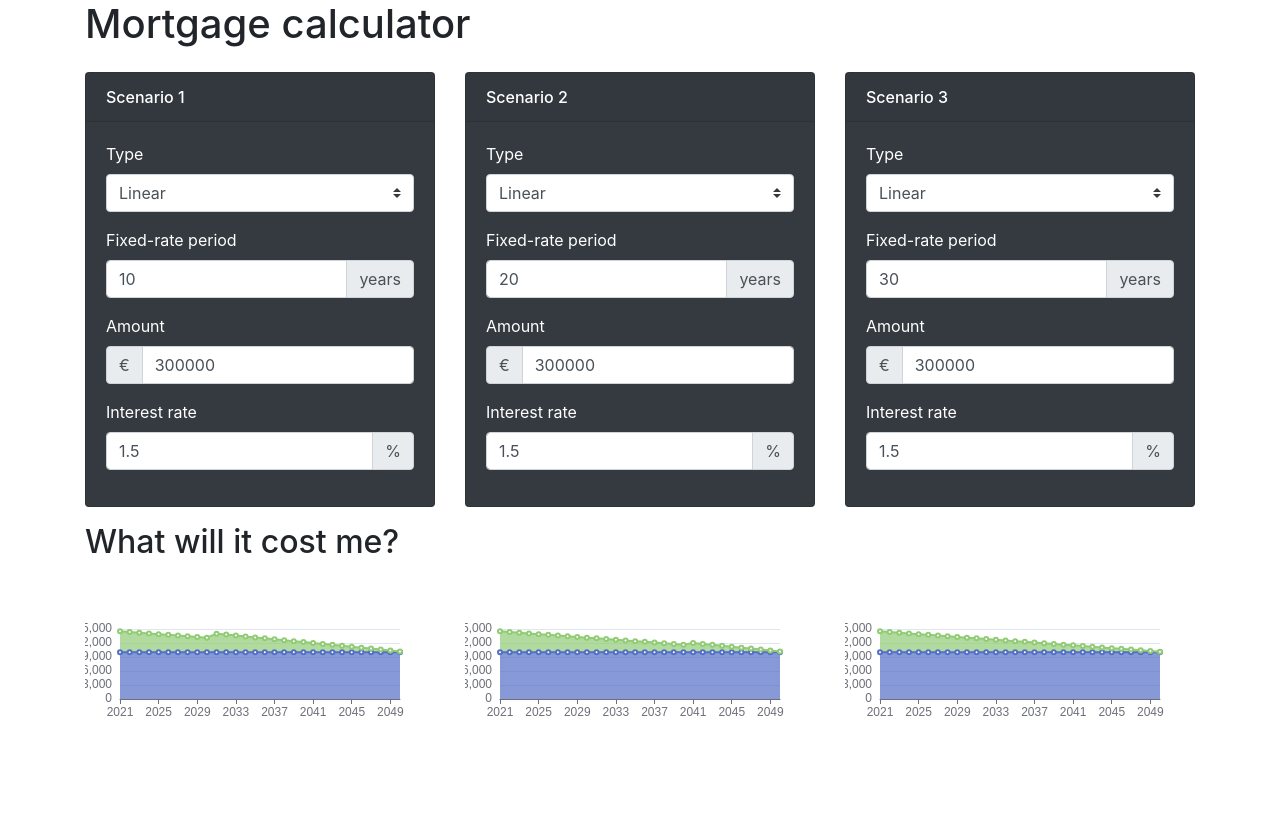
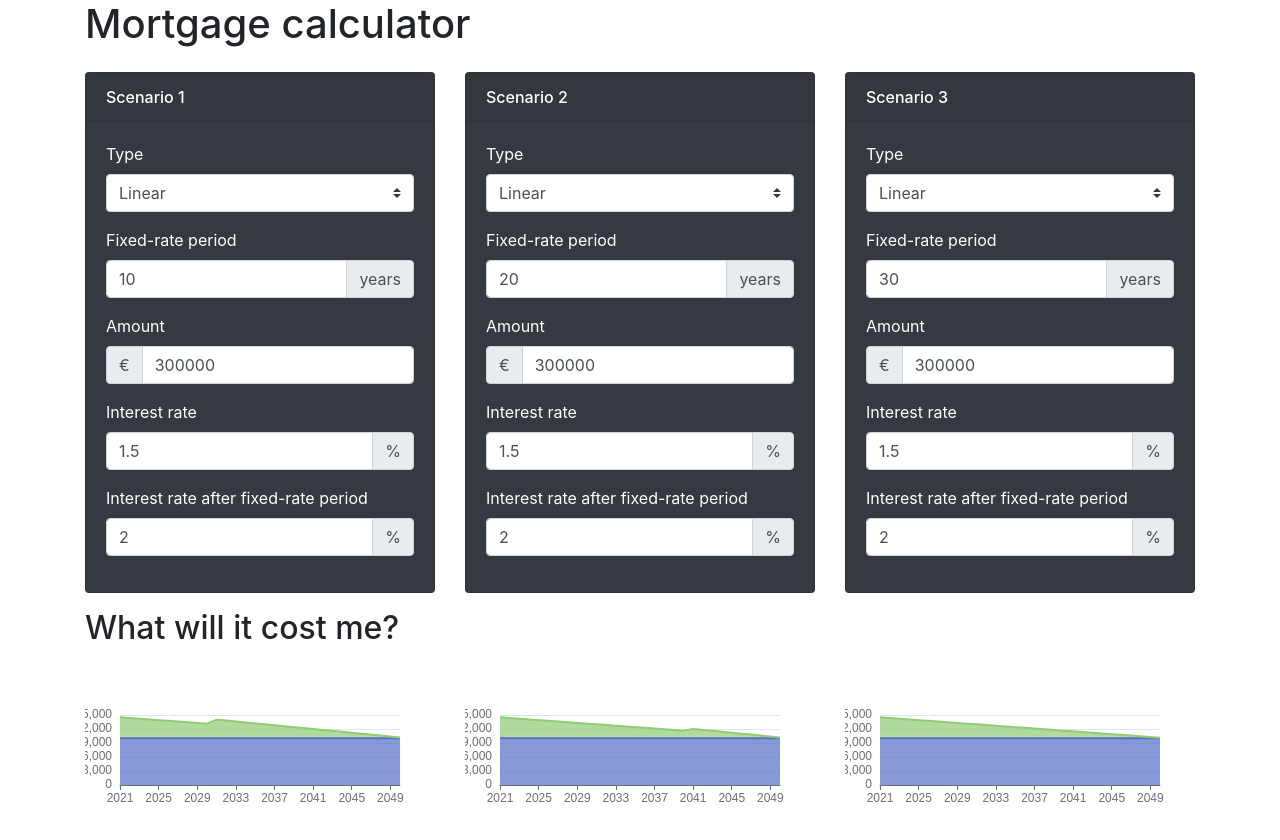
Before and after one commit to timseverien/mortgage-calculator, a Nuxt app: page / in a window 1280 px wide. Shown: the top 840 px of the page. Before the commit the page ends 800 px from the top, so only its background shows below. Built offline with nearby package versions, Linux system fonts and the light colour scheme.

Commit message:
Improve costs over time chart

```diff
--- a/components/CostsOverTimeChart.vue
+++ b/components/CostsOverTimeChart.vue
@@ -21,28 +21,11 @@ export default {
   data() {
     const currentYear = new Date().getFullYear()
 
-    const series = [
-      {
-        data: this.data.map((c) => c.amount),
-        name: `${this.scenario.name} repayment`,
-        stack: this.scenario.key,
-        type: 'line',
-        areaStyle: {},
-      },
-      {
-        data: this.data.map((c) => c.interest),
-        name: `${this.scenario.name} interest`,
-        stack: this.scenario.key,
-        type: 'line',
-        areaStyle: {},
-      },
-    ]
-
     return {
       chart: null,
 
       chartOptions: {
-        series,
+        series: this.createSeries(),
         tooltip: {
           trigger: 'axis',
         },
@@ -54,6 +37,14 @@ export default {
         yAxis: {},
       },
     }
+  },
+
+  watch: {
+    data() {
+      this.chart.setOption({
+        series: this.createSeries(),
+      })
+    },
   },
 
   mounted() {
@@ -68,6 +59,27 @@ export default {
 
       this.chart.setOption(this.chartOptions)
     },
+
+    createSeries() {
+      return [
+        {
+          areaStyle: {},
+          data: this.data.map((c) => c.amount),
+          name: 'Repayment',
+          showSymbol: false,
+          stack: 'total',
+          type: 'line',
+        },
+        {
+          areaStyle: {},
+          data: this.data.map((c) => c.interest),
+          name: 'Interest',
+          showSymbol: false,
+          stack: 'total',
+          type: 'line',
+        },
+      ]
+    },
   },
 }
 </script>
--- a/components/ScenarioSettingsCard.vue
+++ b/components/ScenarioSettingsCard.vue
@@ -49,6 +49,21 @@
           />
         </b-input-group>
       </b-form-group>
+      <b-form-group
+        :label-for="`scenario-${_uid}-interest-rate-after-fixed-rate-period`"
+        label="Interest rate after fixed-rate period"
+      >
+        <b-input-group append="%">
+          <b-form-input
+            :id="`scenario-${_uid}-interest-rate-after-fixed-rate-period`"
+            v-model="interestRateAfterFixedRatePeriodModel"
+            max="100"
+            min="0"
+            step="0.01"
+            type="number"
+          />
+        </b-input-group>
+      </b-form-group>
     </b-form>
   </b-card>
 </template>
@@ -67,6 +82,11 @@ export default {
     },
 
     interestRate: {
+      required: true,
+      type: Number,
+    },
+
+    interestRateAfterFixedRatePeriod: {
       required: true,
       type: Number,
     },
@@ -124,6 +144,18 @@ export default {
       },
     },
 
+    interestRateAfterFixedRatePeriodModel: {
+      get() {
+        return (100 * this.interestRateAfterFixedRatePeriod).toString()
+      },
+      set(value) {
+        this.$emit(
+          'change:interestRateAfterFixedRatePeriod',
+          Number.parseFloat(value) / 100
+        )
+      },
+    },
+
     periodModel: {
       get() {
         return this.period.toString()
--- a/pages/index.vue
+++ b/pages/index.vue
@@ -20,6 +20,13 @@
             "
             @change:interestRate="
               handleScenarioChange(scenario, 'interestRate', $event)
+            "
+            @change:interestRateAfterFixedRatePeriod="
+              handleScenarioChange(
+                scenario,
+                'interestRateAfterFixedRatePeriod',
+                $event
+              )
             "
             @change:period="handleScenarioChange(scenario, 'period', $event)"
           />
```
